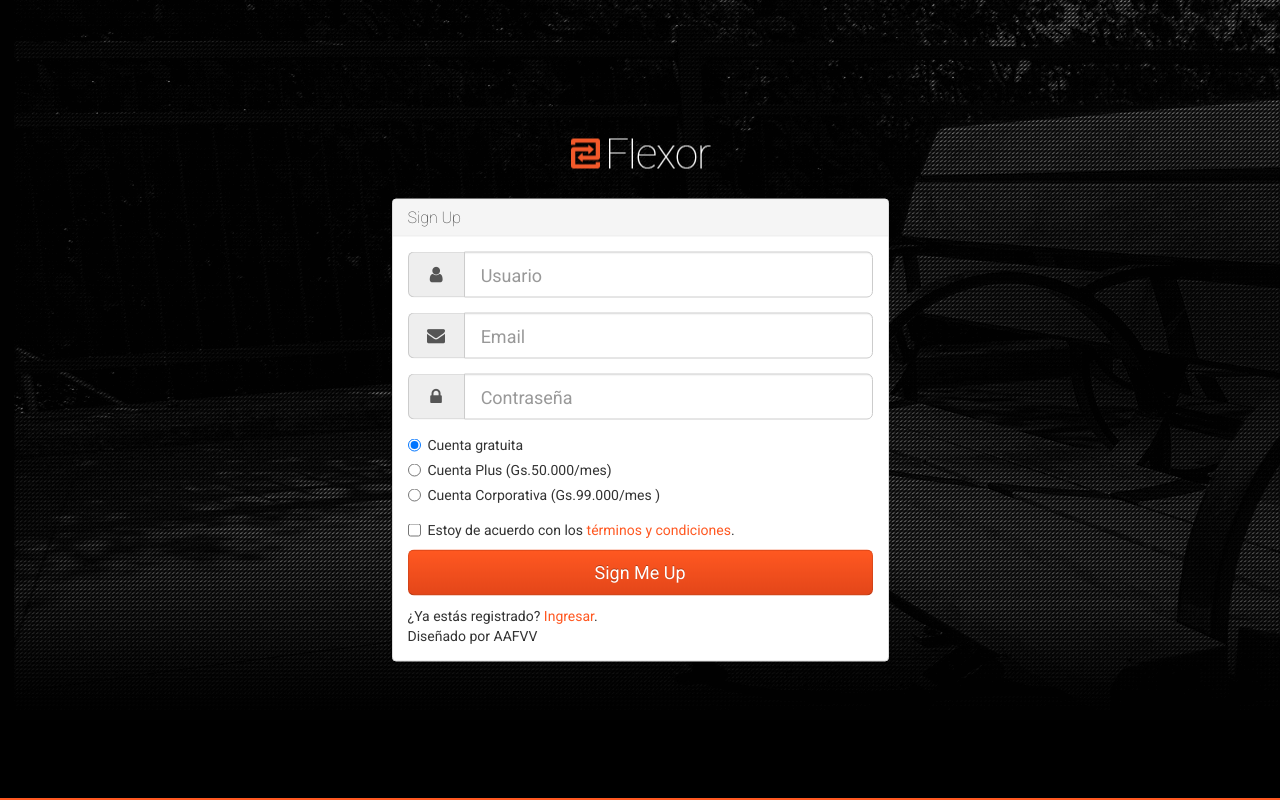
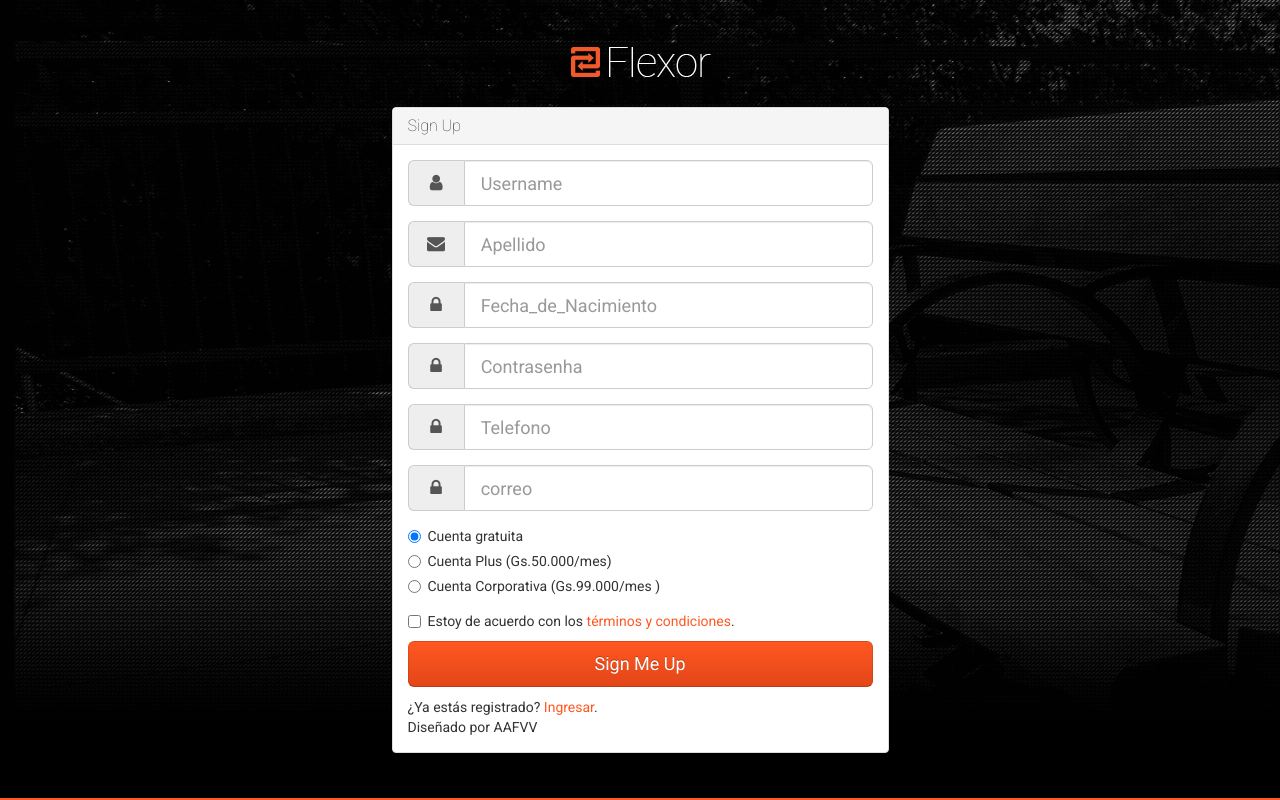
Before and after one commit to valeealcaraz/Hackathon, a Flask app: template templates/register.html in a window 1280 px wide. Run offline with Flask 2, Linux system fonts and the light colour scheme; the template is opened without the code that fills it, so the values that code supplies are empty; some libraries are stand-ins or nearby versions.

Commit message:
templates y app.py modificados

```diff
--- a/app.py
+++ b/app.py
@@ -25,7 +25,6 @@ nombre_db="base_datos3.db"   #nombre de la base de datos
 @app.route('/')
 def main():
     return render_template('index.html')
-
 
 @app.route('/showHome')
 def showHome():
@@ -81,16 +80,11 @@ def registro():
             js=lista()   #retornamos datos de la db para el form del lado del cliente
             return render_template('registro.html',dato=js)
 
-
-
-@app.route('/signUp',methods=['POST','GET'])
+"""
+@app.route('/register',methods=['POST','GET'])
 def register():
     return render_template('register.html')
-
-@app.route('/register',methods=['POST','GET'])
-def signUp():
-    return render_template('signup.html')
-
+"""
 @app.route('/list')
 def list():
    con = sql.connect(nombre_db)
@@ -169,31 +163,31 @@ def lista():
 if __name__ == "__main__":
     app.run(debug=True)
 
-@app.route('/register.login', methods=['POST','GET'])      # aca es para registrar al usuario
+@app.route('/register', methods=['POST','GET'])      # aca es para registrar al usuario
 def registro_usuario():
     if request.method=='POST':
         try:
             Nombre_usuario=request.form['Username']                         #nombre de usuario
             Apellido_usuario=request.form['Apellido']             #descripcion del servicio
-            Nacimiento=request.form['Fecha de Nacimiento']  #input para fecha de nacimiento
-            Hobby=request.form['Hobby o Hobbies'] #Descripción de hobbies
+            Nacimiento=request.form['Fecha_de_Nacimiento']  #input para fecha de nacimiento
+            Contrasenha=request.form['Contrasenha'] #Descripción de hobbies
             Numero_de_telefono=request.form['Telefono'] #contacto
             Correo=request.form['Correo']
-            datos=[Nombre_usuario,Apellido_usuario,Nacimiento,Hobby,Numero_de_telefono,Correo]  # esto es para meter en la db luego
+            datos=[Nombre_usuario,Apellido_usuario,Nacimiento,Contrasenha,Numero_de_telefono,Correo]  # esto es para meter en la db luego
             print(datos)
             with sql.connect(nombre_db) as con:
 
                 cur = con.cursor()
-                cur.execute('''CREATE TABLE IF NOT EXISTS login (
+                cur.execute('''CREATE TABLE IF NOT EXISTS registro (
                                         Nombre_usuario text,
-                                        Apellido_usuario text,
+                                         Apellido_usuario text,
                                         Nacimiento integer NOT NULL,
                                         Hobby text,
                                         Numero_de_telefono integer NOT NULL,
                                         Correo text
                                     );'''
                        )
-                cur.execute('''INSERT INTO login (Nombre_usuario,Apellido_usuario,Nacimiento,Hobby,Numero_de_telefono,Correo) VALUES (?,?,?,?,?,?);''', datos )
+                cur.execute('''INSERT INTO registro (Nombre_usuario,Apellido_usuario,Nacimiento,Hobby,Numero_de_telefono,Correo) VALUES (?,?,?,?,?,?);''', datos )
 
                 con.commit()
 
@@ -204,8 +198,11 @@ def registro_usuario():
         finally:
             con.close()# cerramos la conexion de la base de datos
             js=lista()   #retornamos datos de la db para el form del lado del cliente
-            return render_template('register.login.html',dato=js)
+            return render_template('register.html',dato=js)
 
+@app.route('/consulta')
+def consulta_usuario():
+   return render_template("consulta.html")
 
 @app.route('/consulta_username',methods=['POST','GET']) #esto es para la consulta por un animal (individual)
 def consulta_id():
--- a/templates/index.html
+++ b/templates/index.html
@@ -140,7 +140,7 @@
                 <li class="user-button"><a class="btn btn-primary btn-hh-trigger" role="button" data-toggle="collapse" data-target=".header-hidden">Open</a></li>
               </ul>
               <ul class="list-inline user-menu pull-right">
-                <li class="user-register"><i class="fa fa-edit text-primary "></i> <a href="register.html" class="text-uppercase">Regítrate</a></li>
+                <li class="user-register"><i class="fa fa-edit text-primary "></i> <a href="register" class="text-uppercase">Regítrate</a></li>
                 <li class="user-login"><i class="fa fa-sign-in text-primary"></i> <a href="login.html" class="text-uppercase">Inicia Sesión</a></li>
               </ul>
             </div>
--- a/templates/register.html
+++ b/templates/register.html
@@ -87,21 +87,39 @@
                   <div class="form-group">
                     <div class="input-group input-group-lg">
                       <span class="input-group-addon"><i class="fa fa-fw fa-user"></i></span>
-                      <input type="text" class="form-control" placeholder="Usuario">
+                      <input type="text" class="form-control" placeholder="Username" name ="username">
                     </div>
                   </div>
                   <div class="form-group">
                     <div class="input-group input-group-lg">
                       <span class="input-group-addon"><i class="fa fa-fw fa-envelope"></i></span>
-                      <input type="text" class="form-control" placeholder="Email">
+                      <input type="text" class="form-control" placeholder="Apellido" name="Apellido">
                     </div>
                   </div>
                   <div class="form-group">
                     <div class="input-group input-group-lg">
                       <span class="input-group-addon"><i class="fa fa-fw fa-lock"></i></span>
-                      <input type="password" class="form-control" placeholder="Contraseña">
+                      <input type="password" class="form-control" placeholder="Fecha_de_Nacimiento"name="Fecha_de_Nacimiento">
                     </div>
                   </div>
+                    <div class="form-group">
+                      <div class="input-group input-group-lg">
+                        <span class="input-group-addon"><i class="fa fa-fw fa-lock"></i></span>
+                        <input type="password" class="form-control" placeholder="Contrasenha"name="ontrasenha">
+                    </div>
+                  </div>
+                  <div class="form-group">
+                    <div class="input-group input-group-lg">
+                      <span class="input-group-addon"><i class="fa fa-fw fa-lock"></i></span>
+                      <input type="password" class="form-control" placeholder="Telefono">
+                  </div>
+                </div>
+                <div class="form-group">
+                  <div class="input-group input-group-lg">
+                    <span class="input-group-addon"><i class="fa fa-fw fa-lock"></i></span>
+                    <input type="password" class="form-control" placeholder="correo">
+                </div>
+              </div>
                   <div class="form-group">
                     <div class="radio">
                       <label>
```
